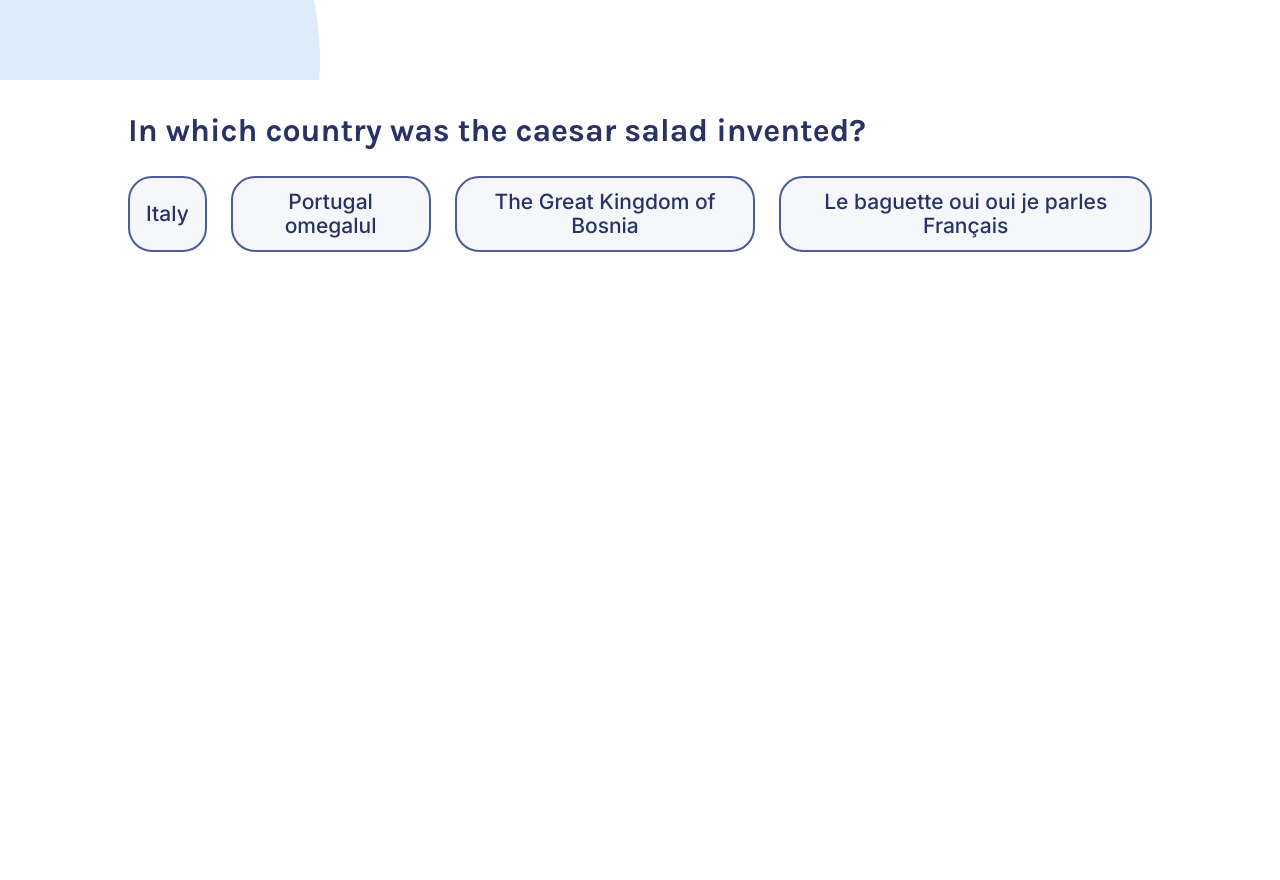
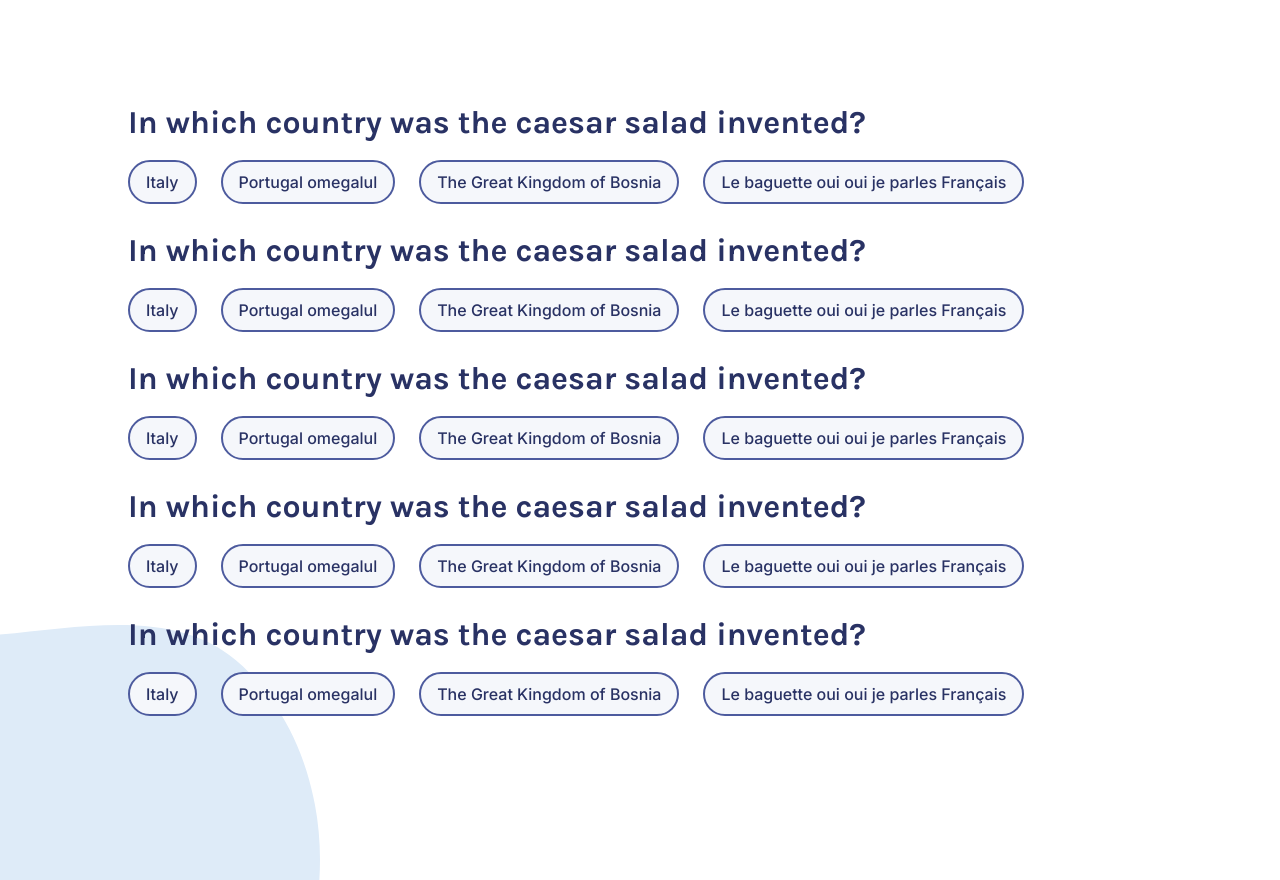
Before and after one commit to salkanovicsafet/react-weeb-trivia, a React (Create React App) app: page / in a window 1280 px wide. Shown: the part 720-1600 px from the top of the page. Before the commit the page ends 1030 px from the top, so only its background shows below. Built offline with nearby package versions, Linux system fonts and the light colour scheme.

Commit message:
Fix overflowing

```diff
--- a/src/App.js
+++ b/src/App.js
@@ -12,7 +12,11 @@ export default function App() {
   return (
     <div className={`main blobs ${isIntro ? "blobs--big" : "blobs--small"}`}>
       {isIntro && <Intro startQuiz={startQuiz} />}
-      <div className="questions">
+      <div className="container">
+        <Question />
+        <Question />
+        <Question />
+        <Question />
         <Question />
       </div>
     </div>
--- a/src/assets/styles/style.css
+++ b/src/assets/styles/style.css
@@ -64,21 +64,26 @@
 }
 
 .main {
-  height: 100vh;
+  height: 100%;
   width: 100vw;
 }
 
+.container {
+  padding: 2rem 10%;
+  width: 100%;
+  height: 100vh;
+  overflow: auto;
+}
+
 .questions-container {
-  padding: 2rem 0;
-  width: 80%;
-  margin: auto;
+  height: 8rem;
 }
 
 .question {
   font-family: Karla;
   font-weight: bold;
   font-size: 2rem;
-  line-height: 2.375rem;
+  line-height: 1.375rem;
   color: #293264;
 }
 
@@ -94,8 +99,8 @@
   font-family: Inter;
   font-style: normal;
   font-weight: 500;
-  font-size: 1.313rem;
-  line-height: 1.5rem;
+  font-size: 1rem;
+  line-height: 1rem;
   text-align: center;
   padding: 0.75rem 1rem;
   background-color: #f5f7fb;
```
